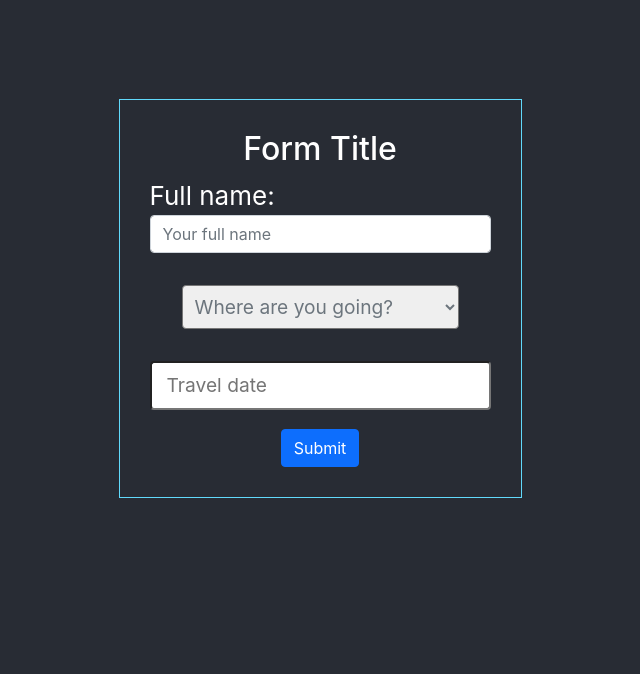
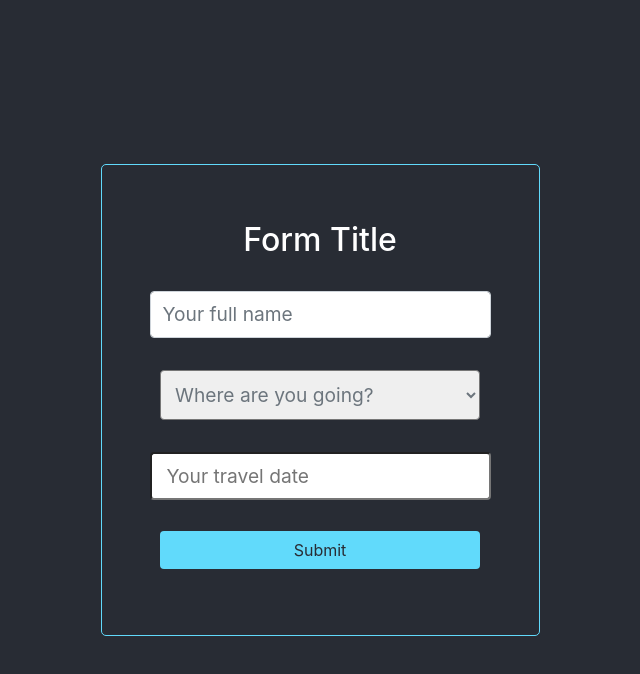
Before and after one commit to Dan33311/prueba-tecnica-react, a React (Vite) app: page / in a window 1280 px wide. Shown: the top 674 px of the page, without its empty margins (320-960 px from the left). Built offline with nearby package versions, Linux system fonts and the light colour scheme.

Commit message:
working on three view

```diff
--- a/package.json
+++ b/package.json
@@ -3,7 +3,7 @@
   "private": true,
   "version": "0.0.0",
   "scripts": {
-    "dev": "vite",
+    "dev": "vite --host",
     "build": "vite build",
     "preview": "vite preview"
   },
--- a/src/App.css
+++ b/src/App.css
@@ -19,34 +19,32 @@
   display: flex;
   flex-direction: column;
   align-items: center;
-  /* justify-content: center; */
+  justify-content: center;
   font-size: calc(10px + 2vmin);
   color: white;
 }
 
-.App-link {
-  color: #61dafb;
-}
 
-@keyframes App-logo-spin {
-  from {
-    transform: rotate(0deg);
-  }
-  to {
-    transform: rotate(360deg);
-  }
-}
-
-button {
-  font-size: calc(10px + 2vmin);
+.form-container{
+  width: 100vw;
+  height: 100vh;
+  margin: 0;
+  padding: 0;
+  display: flex;
+  flex-direction: column;
+  align-items: center;
+  justify-content: center;
+  /* background-image: url(https://images.unsplash.com/photo-1467377791767-c929b5dc9a23?ixlib=rb-1.2.1&ixid=MnwxMjA3fDB8MHxwaG90by1wYWdlfHx8fGVufDB8fHx8&auto=format&fit=crop&w=1632&q=80); */
 }
 
 .form {
-  margin-top: 100px;
-  padding: 30px;
+  /* padding: 30px; */
   outline: 1px solid #61dafb;
 }
 
+.form-t {
+  font-size: 1.2rem;
+}
 /* .lb1 {
   outline: 1px solid salmon;
 } */
@@ -61,6 +59,8 @@ button {
 
 } */
 .select-country{
+  min-width: 320px;
+  padding: 11px 10px;
   font-size: 1.2rem;
 }
 
@@ -68,6 +68,12 @@ button {
   font-size: 1.2rem;
   padding-left: 15px;
   /* outline: 1px solid salmon; */
+}
+.btn-form{
+  min-width: 320px;
+  margin-top: -40px;
+  background-color: #61dafb;
+  color: #282c34;
 }
 
 
--- /dev/null
+++ b/src/Hooks/useFetch.js
@@ -0,0 +1,32 @@
+import { useState, useEffect } from 'react'
+
+const useFetch = (url) => {
+  const [data, setData] = useState(null)
+  const [isPending, setIsPending] = useState(true)
+  const [error, setError] = useState(null)
+
+  useEffect(() => {
+    setTimeout(() => {
+      fetch(url)  // 'API url'
+      .then(res => {
+        if(!res.ok) {
+          throw Error('error fetching data')
+        }
+        return res.json()
+      })
+      .then(data => {
+        setIsPending(false)
+        setData(data)
+        setError(null)
+      })
+      .catch(err => {
+        setIsPending(false)
+        setError(err.message)
+      })
+    }, 1000)
+  }, [url])
+
+  return { data, isPending, error }
+}
+
+export default useFetch;
--- a/src/components/FormComponent.jsx
+++ b/src/components/FormComponent.jsx
@@ -8,7 +8,6 @@ import FormContext from "../context/FormContext";
 const FormComponent = () => {
 
   const actualDate = new Date()
-  // const now = actualDate
   const navigate = useNavigate()
 
   const {
@@ -20,54 +19,57 @@ const FormComponent = () => {
     setFullName
   } = useContext(FormContext)
 
+  const handleEditInputChange = (event) => {
+    setFullName(event.target.value)
+  }
+  const regexpVerification = (e) => {
+    const re = /[a-zA-Z ]+/g;
+    if (!re.test(e.key)) {
+      e.preventDefault();
+    }
+  }
+
   const handleChangeValue = (event) => {
     setCountryName(event.target.value)
   }
-  const handleEditInputChange = (event) => {
-    setFullName(event.target.value)
-  }
+  const ExampleCustomTimeInput = ({ date, value, onChange }) => (
+    <input
+      value={value}
+      onChange={(e) => onChange(e.target.value)}
+      style={{ border: "solid 1px pink" }}
+    />
+  )
   const handleSubmit = (e) => {
     e.preventDefault()
     if(travelDate === undefined){
       setTravelDate(actualDate)
     }
-    navigate('/countdown')
+    // navigate('/countdown')
+    navigate('/vistatres')
     console.log(">>> (submit) countryName:", countryName);
     console.log(">>> (submit) fullName:", fullName);
     console.log(">>> (submit) travelDate:", travelDate);
     console.log(">>> travelDate:", travelDate);
   }
 
-  const regexpVerification = (e) => {
-    const re = /[a-zA-Z]+/g;
-    if (!re.test(e.key)) {
-      e.preventDefault();
-    }
-  }
 
-  const ExampleCustomTimeInput = ({ date, value, onChange }) => (
-    <input
-      value={value}
-      onChange={(e) => onChange(e.target.value)}
-      style={{ border: "solid 1px pink" }}
-    />
-  );
 
   console.log(">>> countryName:", countryName);
   console.log(">>> actualDate:", actualDate);
   console.log(">>> travelDate:", travelDate);
-  // console.log(">>> now:", now);
+
 
   return (
-    <div className="form">
+    <div className="form-container">
+      <div className="d-flex flex-column justify-content-center form p-5 rounded">
         <form onSubmit={handleSubmit} >
 
-        <h2>Form Title</h2>
+          <h2 className="pb-4 pt-2">Form Title</h2>
 
           <label className="lb1 d-flex flex-column mb-3" >
-          <span className="sp1 text-left text-semi-bold">Full name:</span>
+            {/* <span className="sp1 text-left text-semi-bold pb-1">Full name:</span> */}
             <input
-            className="form-control"
+              className="form-control py-2 form-t"
               type="text"
               name="fullname"
               required='Please fill out this field.'
@@ -77,13 +79,11 @@ const FormComponent = () => {
               onChange={handleEditInputChange}
               onKeyPress={(e) => regexpVerification(e)}
             />
-
           </label>
 
-        {/* <label>Where are you going?</label> */}
           <div className="country py-3">
             <select
-            className="select-country ps-2 pe-5 py-2 text-secondary rounded"
+              className="select-country text-secondary rounded"
               value={countryName}
               onChange={(event) => handleChangeValue(event)}
               required
@@ -96,10 +96,10 @@ const FormComponent = () => {
             </select>
           </div>
 
-        <div className="py-3">
+          <div className="pt-3 pb-5">
             <DatePicker
               className="select-date pe-4 py-2 text-secondary rounded"
-            placeholderText="Travel date"
+              placeholderText="Your travel date"
               // if null -> show placeholderText
               selected={(travelDate === undefined) ? null : travelDate}
               onChange={(date) => setTravelDate(date)}
@@ -109,9 +109,10 @@ const FormComponent = () => {
               // maxDate={startDate.setDate(startDate.getDate()+10)}
             />
           </div>
-        <button type="submit" className="btn btn-primary">Submit</button>
+          <button type="submit" className="btn px-5 btn-form">Submit</button>
 
         </form>
+      </div>
     </div>
   );
 }
--- a/src/components/VistaTres.jsx
+++ b/src/components/VistaTres.jsx
@@ -1,3 +1,6 @@
+import { useContext } from "react";
+import FormContext from "../context/FormContext";
+import useFetch from "../Hooks/useFetch";
 
 
 // Vista 3: Aquí se debe visualizar la información relevante del país, como
@@ -40,9 +43,57 @@
 
 
 const VistaTres = () => {
+
+  const {
+    travelDate,
+    setTravelDate,
+    countryName,
+    setCountryName,
+    fullName,
+    setFullName
+  } = useContext(FormContext)
+
+  const { data: info, isPending, error } = useFetch(`https://restcountries.com/v3.1/name/${countryName}`)
+
+  // console.log(" >>> isPending:", isPending);
+  console.log(" >>> info:", info);
+  // console.log(" >>> info[0].name.common:", info[0].name.common);
+  // console.log(" >>> error", error);
+  console.log(" >>> fullName:", fullName)
+  console.log(" >>> countryName:", countryName)
+
   return (
-    <h1>vista tres</h1>
-  );
+
+    <>
+      { error && <div>{ error }</div>}
+
+      { info && isPending === false
+        ?
+          <div className="about">
+            <h1>About {info[0].name.common}</h1>
+            <p>Population: {info[0].population}</p>
+            <p>Region: {info[0].subregion}</p>
+            {info[0].languages.spa ? <p>Language: {info[0].languages.spa}</p> : <p>Language: {info[0].languages.por}</p>}
+            <img src={info[0].flags.png} alt="" />
+          </div>
+        :
+          <h1>Loading ...</h1>
+      }
+    </>
+
+  )
 }
 
 export default VistaTres;
+
+
+// {info.map((country) => {
+//   const { capital, startOfWeek } = country
+
+//   return
+//     <div className="about">
+//     <h1>{capital}</h1>
+//     <h1>{startOfWeek}</h1>
+//     {/* <h1>About {info[0].name.common}</h1> */}
+//   </div>
+// })}
```
Also changed, not shown: src/README.md (deleted), 1 other file (tests, documents, lock files or other folders). Lines whose indentation alone changed are shown as unchanged.
